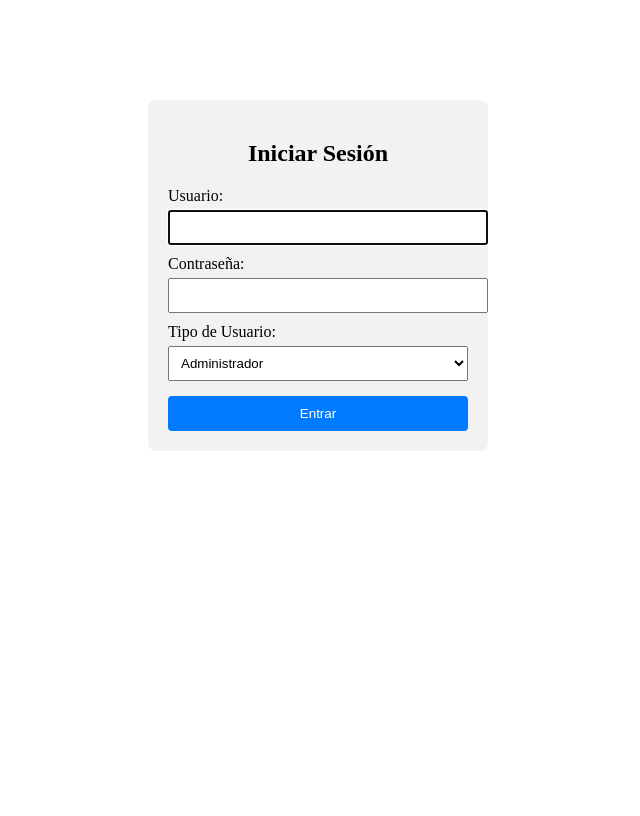
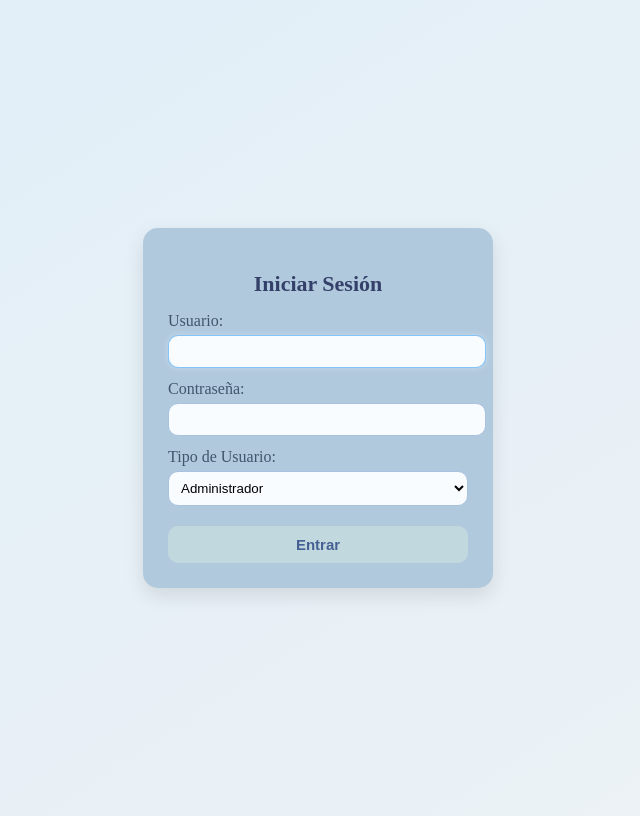
Before and after one commit to brissaflorest/PIA_Eq6_DesarrolloWeb, a Django app: page /login/ in a window 1280 px wide. Shown: the whole page, without its empty margins (322-962 px from the left). Before the commit the page ends 451 px from the top, so only its background shows below. Run offline with Django 5.2, Linux system fonts and the light colour scheme.

Commit message:
agregue color al login

```diff
--- a/salon_fiestas/app/static/css/styleLogin.css
+++ b/salon_fiestas/app/static/css/styleLogin.css
@@ -1,29 +1,63 @@
+body {
+    background: linear-gradient(to bottom right, #e0eef8, #edf2f5);
+    height: 100vh;
+    display: flex;
+    justify-content: center;
+    align-items: center;
+}
+
 .login-container {
     width: 300px;
     margin: 100px auto;
-    padding: 20px;
-    background-color: #f2f2f2;
-    border-radius: 8px;
+    padding: 25px;
+    background-color: #b1c9dd;
+    border-radius: 15px;
+    box-shadow: 0 8px 20px rgba(0, 0, 0, 0.1);
 }
 .login-container h2 {
     text-align: center;
+    color: #344069;
+    margin-bottom: 15px;
+    font-size: 22px;
+    font-weight: 600;
 }
 .login-container label {
     display: block;
-    margin-top: 10px;
+    margin-top: 12px;
+    font-weight: 500;
+    color: #293d58d3;
 }
 .login-container input,
 .login-container select {
     width: 100%;
     padding: 8px;
     margin-top: 5px;
+    border: 1.5px solid #a8c2e0;
+    border-radius: 10px;
+    background-color: #f9fcff;
+    transition: border-color 0.3s, box-shadow 0.3s;
+}
+.login-container input:focus,
+.login-container select:focus {
+    border-color: #64b4f6c5;
+    outline: none;
+    box-shadow: 0 0 6px rgba(202, 224, 241, 0.89);
+}
+
+
+.login-container input::placeholder {
+    color: #a0b4c8;
 }
 .login-container button {
-    margin-top: 15px;
+    margin-top: 20px;
     width: 100%;
     padding: 10px;
-    background-color: #007bff;
-    color: white;
+    background-color: #c2d8df;
+    color: rgb(69, 96, 146);
     border: none;
-    border-radius: 4px;
+    border-radius: 10px;
+    font-weight: bold;
+    font-size: 15px;
+    cursor: pointer;
+    transition: all 0.3s ease;
 }
```
Also changed, not shown: salon_fiestas/db.sqlite3.
